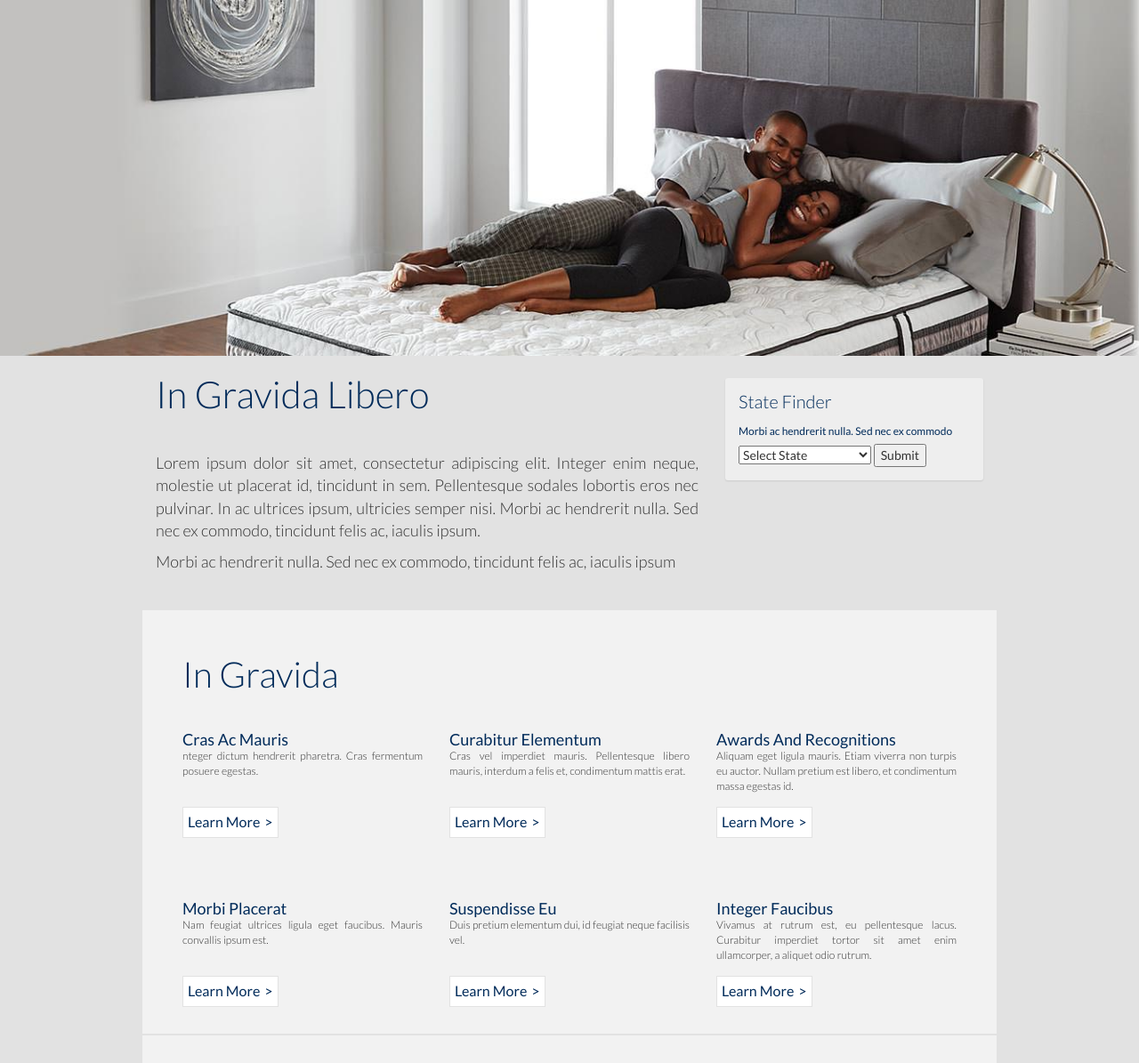
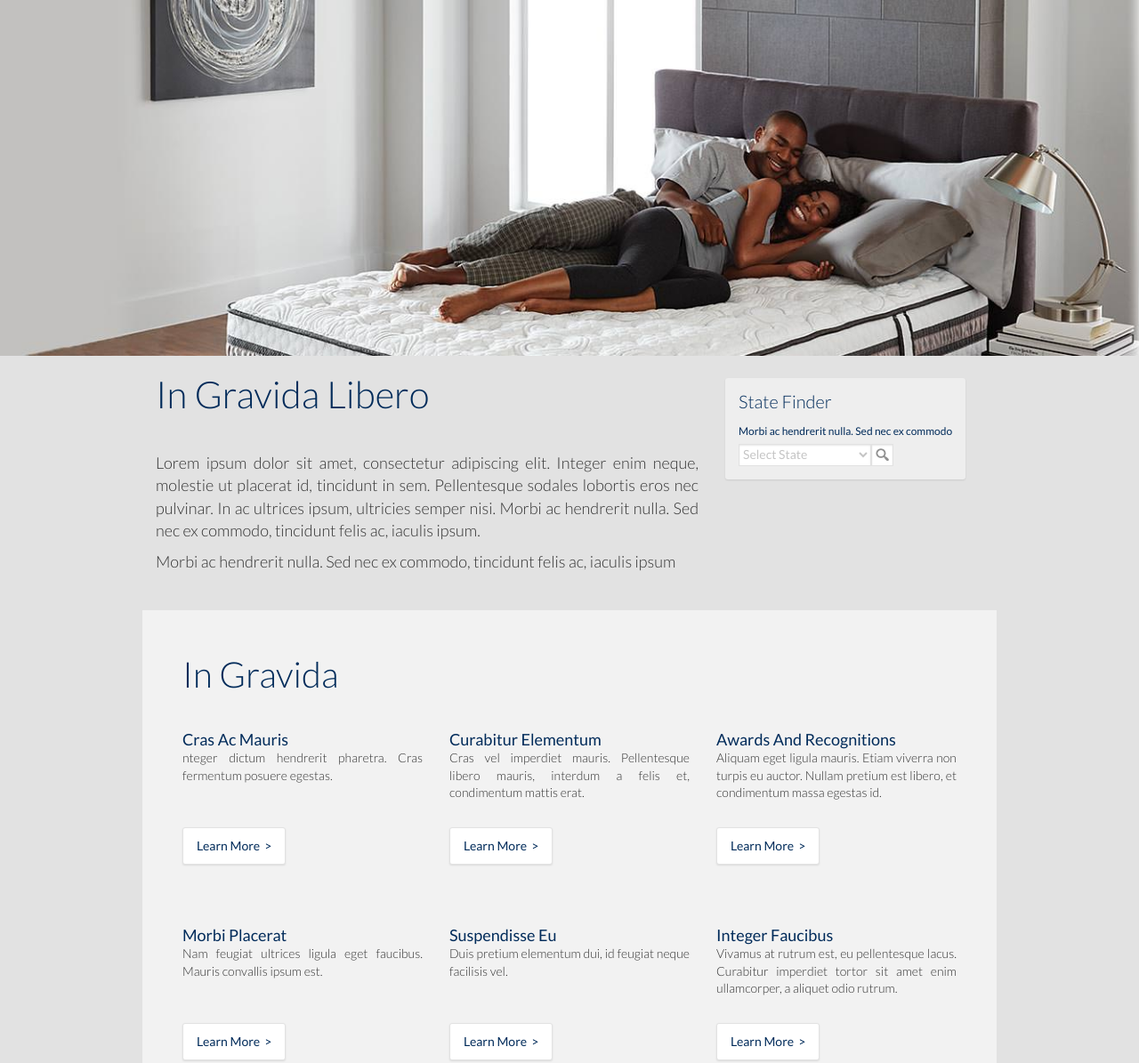
Before and after one commit to minachuong/interview_challenge, a plain HTML site: page index.html in a window 1280 px wide. Shown: the top 1195 px of the page at 89% size. Drawn offline with nearby package versions, Linux system fonts and the light colour scheme.

Commit message:
state finder styles

```diff
--- a/index.html
+++ b/index.html
@@ -21,10 +21,11 @@
                   </h1>
               </div>
               <div class="col-md-4 col-lg-4">
-                <div class="state-finder-container">
+                <div class="state-finder-container fleft box-shadow">
                   <h2>State Finder</h2>
                   <p>Morbi ac hendrerit nulla. Sed nec ex commodo</p>
-                  <select>
+                  <div>
+                    <select class="dropdown fleft box-shadow-inset">
                       <option value="">Select State</option>
                       <option value="AL">Alabama</option>
                       <option value="AK">Alaska</option>
@@ -78,7 +79,8 @@
                       <option value="WI">Wisconsin</option>
                       <option value="WY">Wyoming</option>
                     </select>
-                  <button type="submit">Submit</button>
+                    <button type="submit" class="search-button fleft box-shadow-inset"></button>
+                  </div>
                 </div>
               </div>
           </div>
--- a/styles.css
+++ b/styles.css
@@ -1,5 +1,5 @@
 /* ----------------------------------------------------------------
-	Basic Layout Styles
+	Layout Styles
 -----------------------------------------------------------------*/
 
 #wrapper {
@@ -38,9 +38,6 @@ section {
   background-color: #EEEEEE;
   padding: 15px;
   margin-top: 25px;
-  box-shadow: 0px 1px 2px rgba(0,0,0,0.1);
-  -moz-box-shadow: 0px 1px 2px rgba(0,0,0,0.1);
-  -webkit-box-shadow: 0px 1px 2px rgba(0,0,0,0.1);
   border-radius: 3px;
 }
 
@@ -56,7 +53,7 @@ section#info > div.row:nth-child(3) {
 
 
 section > div > div {
-  height: 120px;
+  height: 150px;
 }
 
 /* ----------------------------------------------------------------
@@ -120,7 +117,7 @@ p {
 }
 
 section > div > div > p {
-  font-size: 12px;
+  font-size: 14px;
   font-weight: 200;
   /*padding-bottom: 20px;*/
   /*how do you get element from different columns to horizontally align? "Learn More" links*/
@@ -132,96 +129,63 @@ section > div > div > h3 {
 
 }
 
-/*FIXME: making "Learn More" link look like buttons*/
 #info > div > div > a {
   background-color: #FFF;
   border: 1px solid #E2E2E2;
-  padding: 5px;
+  padding: 10px 15px;
+  margin-top: 0px;
   margin-bottom: 0px;
-  font-size: 16px;
-  margin-top: 0px;
+  font-size: 14px;
   font-weight: 400;
   color: #002b5a;
   position: absolute;
   bottom: 0;
+  box-shadow: 0px 1px 2px rgba(0,0,0,0.1);
+  -moz-box-shadow: 0px 1px 2px rgba(0,0,0,0.1);
+  -webkit-box-shadow: 0px 1px 2px rgba(0,0,0,0.1);
+  border-radius: 3px;
 }
 #info > div > div > a::after {
   content: ">";
   padding-left: 5px;
 }
-/*everything below is borrowed from tagrem stylesheet*/
-/*h5,
-h6 { margin-bottom: 20px; }
 
-h1 { font-size: 36px; }
-
-h2 { font-size: 30px; }
-
-h3 { font-size: 24px; }
-
-h4 { font-size: 18px; }
-
-h5 { font-size: 14px; }
-
-h6 { font-size: 12px; }
-
-h4 { font-weight: 600; }
-
-h5,
-h6 { font-weight: bold; }
-
-h1 > span:not(.nocolor),
-h2 > span:not(.nocolor),
-h3 > span:not(.nocolor),
-h4 > span:not(.nocolor),
-h5 > span:not(.nocolor),
-h6 > span:not(.nocolor) { color: #f26522; }
-
-p,
-pre,
-ul,
-ol,
-dl,
-dd,
-blockquote,
-address,
-table,
-fieldset,
-form { margin-bottom: 30px; }
-
-small { font-family: 'Lato', sans-serif; }
-
-.uppercase { text-transform: uppercase !important; }
-
-.tright { text-align: right !important; }
-
-.tleft { text-align: left !important; }
-
-.fright { float: right !important; }
-
-.fleft { float: left !important; }
-
-.fnone { float: none !important; }
-
-.ohidden {
-	position: relative;
-	overflow: hidden !important;
+/* ----------------------------------------------------------------
+	Styles
+-----------------------------------------------------------------*/
+select.dropdown {
+  background-color: #FFF;
+  border-radius: 0px;
+  border: 1px solid #E2E2E2;
+  margin: 0px;
+  color: #C5C5C5;
+  height: 25px;
 }
-a {
-	text-decoration: none !important;
-	color: #f26522;
+button.search-button {
+  background-color: #FFF;
+  background-image: url('img/search.png');
+  background-repeat: no-repeat;
+  background-position: center;
+  height: 25px;
+  width: 25px;
+  border: 1px solid #E2E2E2;
+  margin: 0px;
+  padding: 0px;
 }
 
-a:hover { color: #222; }
+.box-shadow-inset {
+  box-shadow: inset 0px 1px 2px rgba(0,0,0,0.1);
+  -moz-box-shadow: inset 0px 1px 2px rgba(0,0,0,0.1);
+  height: 25px;
+  -webkit-box-shadow: inset 0px 1px 2px rgba(0,0,0,0.1);
+}
+.box-shadow {
+  box-shadow: 0px 1px 2px rgba(0,0,0,0.1);
+  -moz-box-shadow: 0px 1px 2px rgba(0,0,0,0.1);
+  -webkit-box-shadow: 0px 1px 2px rgba(0,0,0,0.1);
+}
 
-a img { border: none; }
-
-img { max-width: 100%; }
-
-iframe { border: none !important; }*/
-
-
-
-/* ----------------------------------------------------------------
-	Sections
------------------------------------------------------------------*/
+.fleft {
+  /*display: inline;*/
+  float: left;
+}
```
Lines whose indentation alone changed are shown as unchanged.
